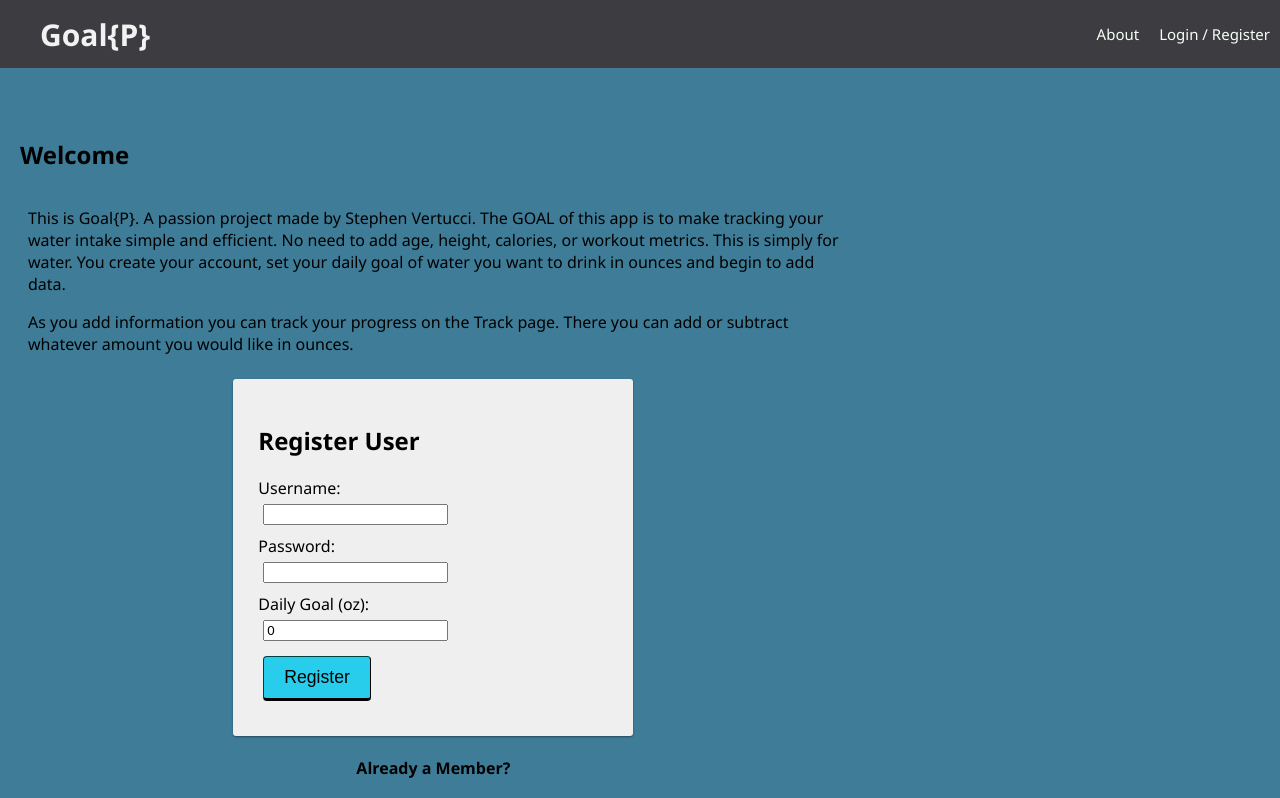
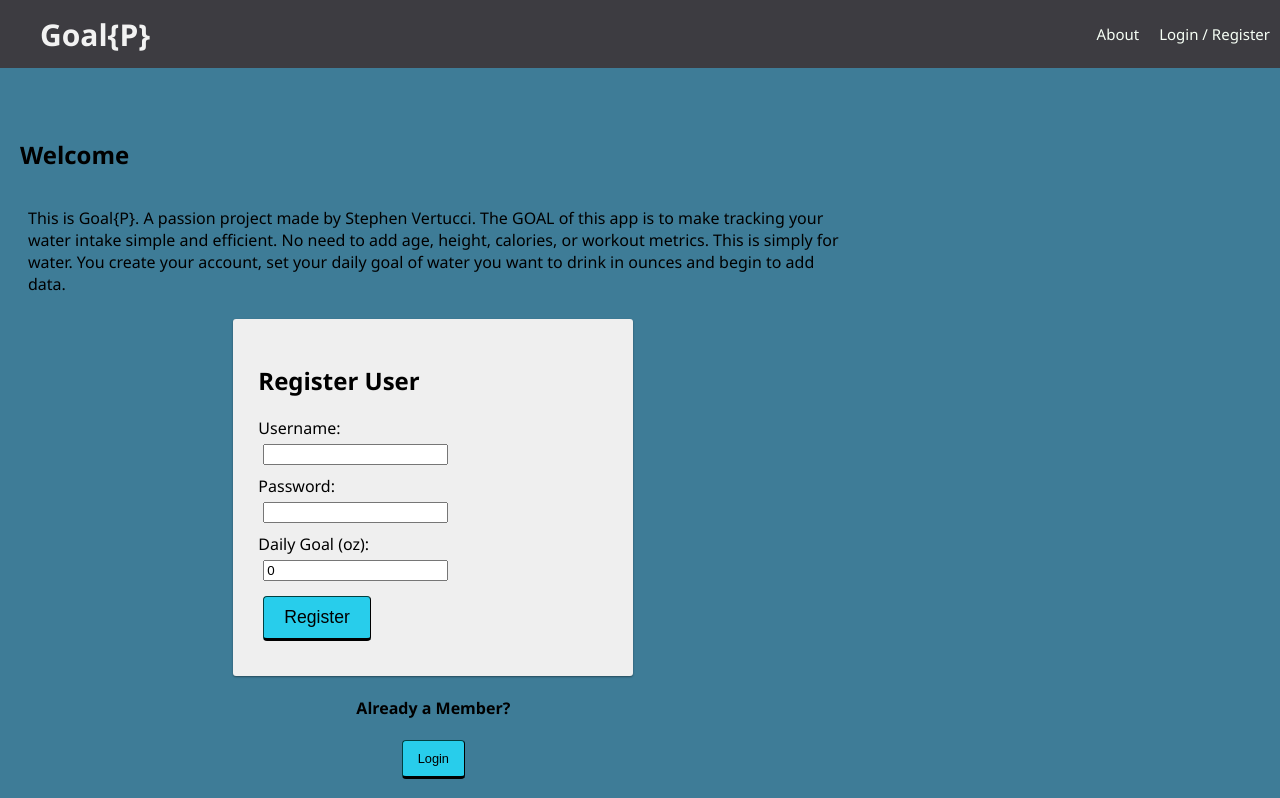
Before and after one commit to Svtucci/Goal_P, a React (Create React App) app: page /#/home in a window 1280 px wide. Shown: the top 798 px of the page. Built offline with nearby package versions, Linux system fonts and the light colour scheme; no server answers.

Commit message:
adding readme edits

```diff
--- a/src/components/LandingPage/LandingPage.jsx
+++ b/src/components/LandingPage/LandingPage.jsx
@@ -30,8 +30,7 @@ function LandingPage() {
             calories, or workout metrics. This is simply for water. You create your account, set your
             daily goal of water you want to drink in ounces and begin to add data.
           </p>
-            As you add information you can track your progress on the Track page. There you can add or subtract
-            whatever amount you would like in ounces.
+
           <p>
 
           </p>
```
Also changed, not shown: 2 other files (tests, documents, lock files or other folders).
